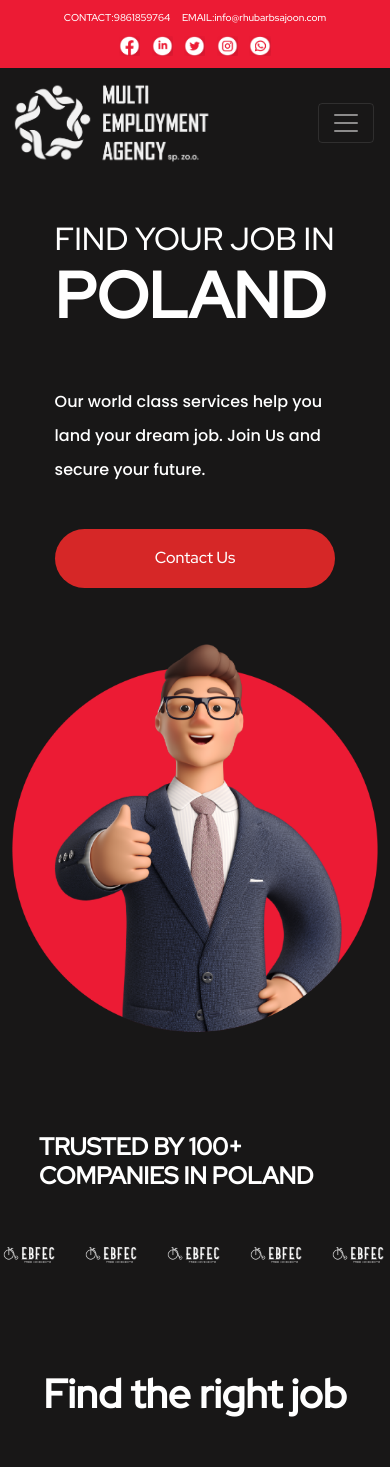
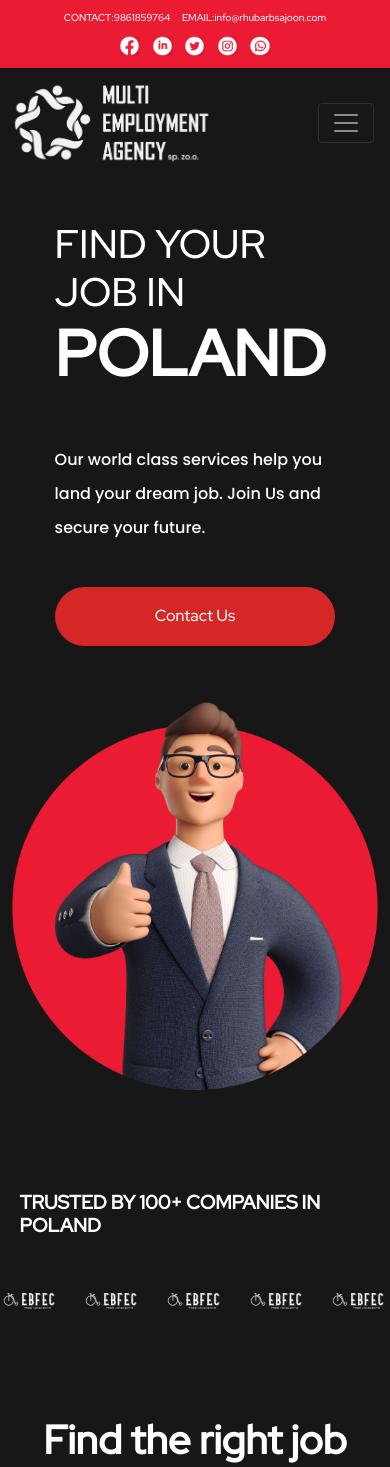
Before and after one commit to ashrinkc/JobPortal, a React (Create React App) app: page / in a window 390 px wide. Shown: the top 1467 px of the page. Built offline with nearby package versions, Linux system fonts and the light colour scheme; a web font is replaced by a local one.

Commit message:
Responsiveness

```diff
--- a/src/Page/AboutUs/aboutus.css
+++ b/src/Page/AboutUs/aboutus.css
@@ -135,8 +135,16 @@ background-color: rgb(24, 23, 23);
         /* width: 85rem; */
         font-size: 30px;
     }
+    .aboutContainer>h3{
+        font-size: 3rem;
+    }
+    .gallery>h2{
+        font-size: 3rem;
+        padding-bottom: 2vh;
+    }
     .galleryGrid{
-        width: 100%;
+        display: flex;
+        flex-direction: column;
     }
     .item1{
         width: 100%;
@@ -165,12 +173,19 @@ background-color: rgb(24, 23, 23);
     .ourTeamContainer{
         width: 90%;
     }
+    .ourTeamContainer>h3{
+        font-size: 3rem;
+        padding-bottom: 2vh;
+    }
     .ourTeam{
         width: 100%;
     }
     .oTm>img{
         width: 100%;
     }
+        .ourTeam{
+            flex-direction: column;
+        }
     /* .aboutContainer{
         width: 100%;
     } */
--- a/src/Page/Home/home.css
+++ b/src/Page/Home/home.css
@@ -64,12 +64,12 @@
     justify-content: center;
     align-items: center;
     margin: 5vh 0 ;
-    width: 80%;
+    width: 90%;
 }
 
 .mainSupCom>h1{
-    font-family: 'Red Hat Display',
-            sans-serif;
+    /* font-family: 'Red Hat Display',
+            sans-serif; */
             font-weight: 900;
 }
 
@@ -505,7 +505,7 @@ button:hover{
         align-items: center;
     }
         .homeInfo>h1{
-            font-size: 2rem;
+            font-size: 2.5rem;
             /* font-family: fantasy; */
         }
         .homeInfo>small{
@@ -607,6 +607,6 @@ button:hover{
                                                     font-size: 1rem;
                                                 }
                 .mainSupCom>h1{
-                    font-size: 1.5rem;
+                    font-size: 1.2rem;
                 }
 }
--- a/src/Page/Jobs/jobs.css
+++ b/src/Page/Jobs/jobs.css
@@ -87,8 +87,9 @@
     }
     .indiJobs{
         width: 90%;
-        font-size: 30px;
+        font-size: 1rem;
     }
+
     .insideJobs{
         width: 80%;
     }
--- a/src/components/Navbar/navbar.css
+++ b/src/components/Navbar/navbar.css
@@ -80,6 +80,10 @@ li{
         cursor: pointer;
 }
 @media only screen and (max-width: 980px) {
+    .navMar{
+
+        padding-left: 0px;
+    }
     .navbb{
         /* width: 85rem; */
     }
--- a/src/components/SearchBar/Searchbar.css
+++ b/src/components/SearchBar/Searchbar.css
@@ -36,9 +36,9 @@
 
 @media only screen and (max-width: 980px){
     .dreamJob>button{
-        width: 50%;
+        width: 30%;
     }
         .dreamJob>input{
-            width: 100%;
+            /* width: 100%; */
         }
 }
```
